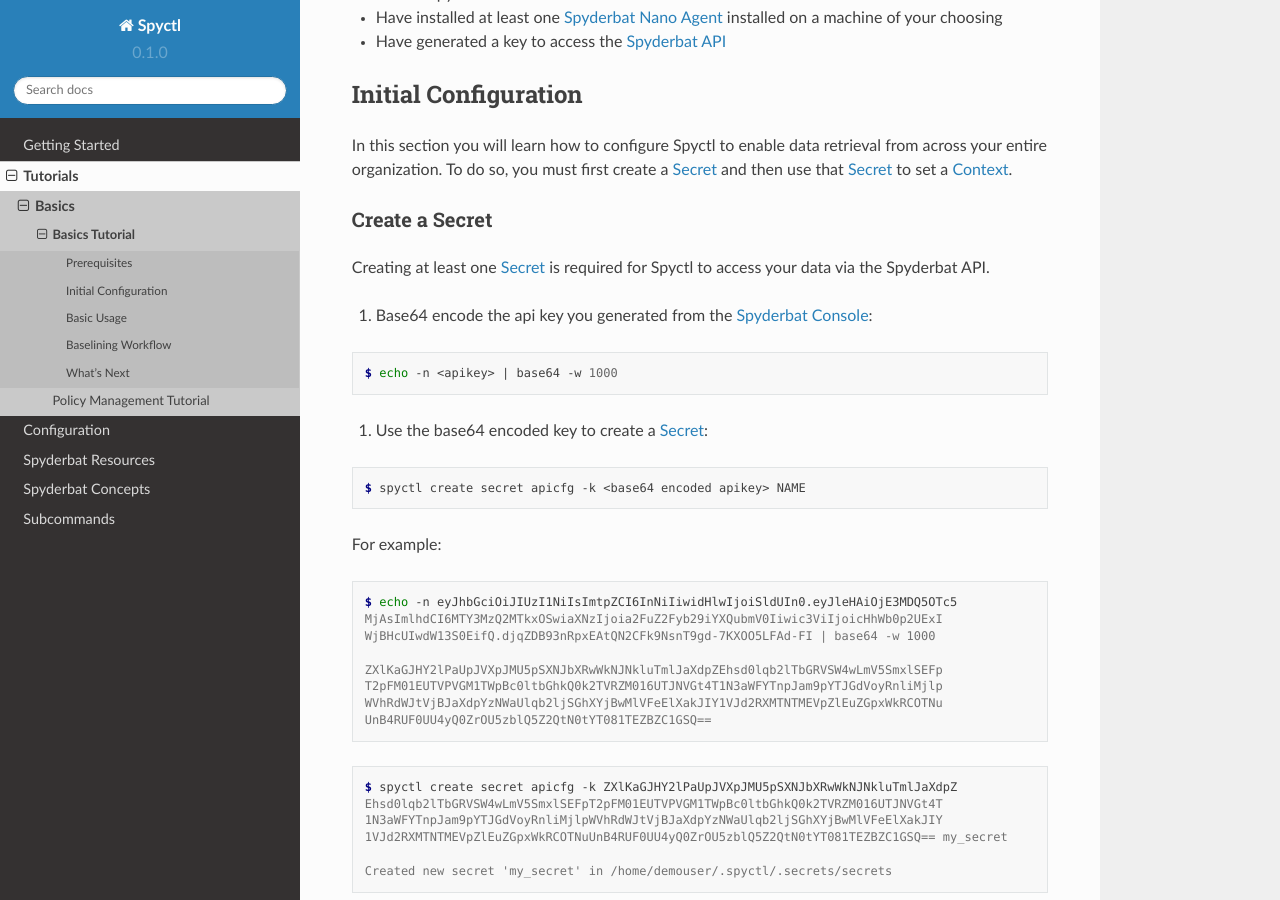
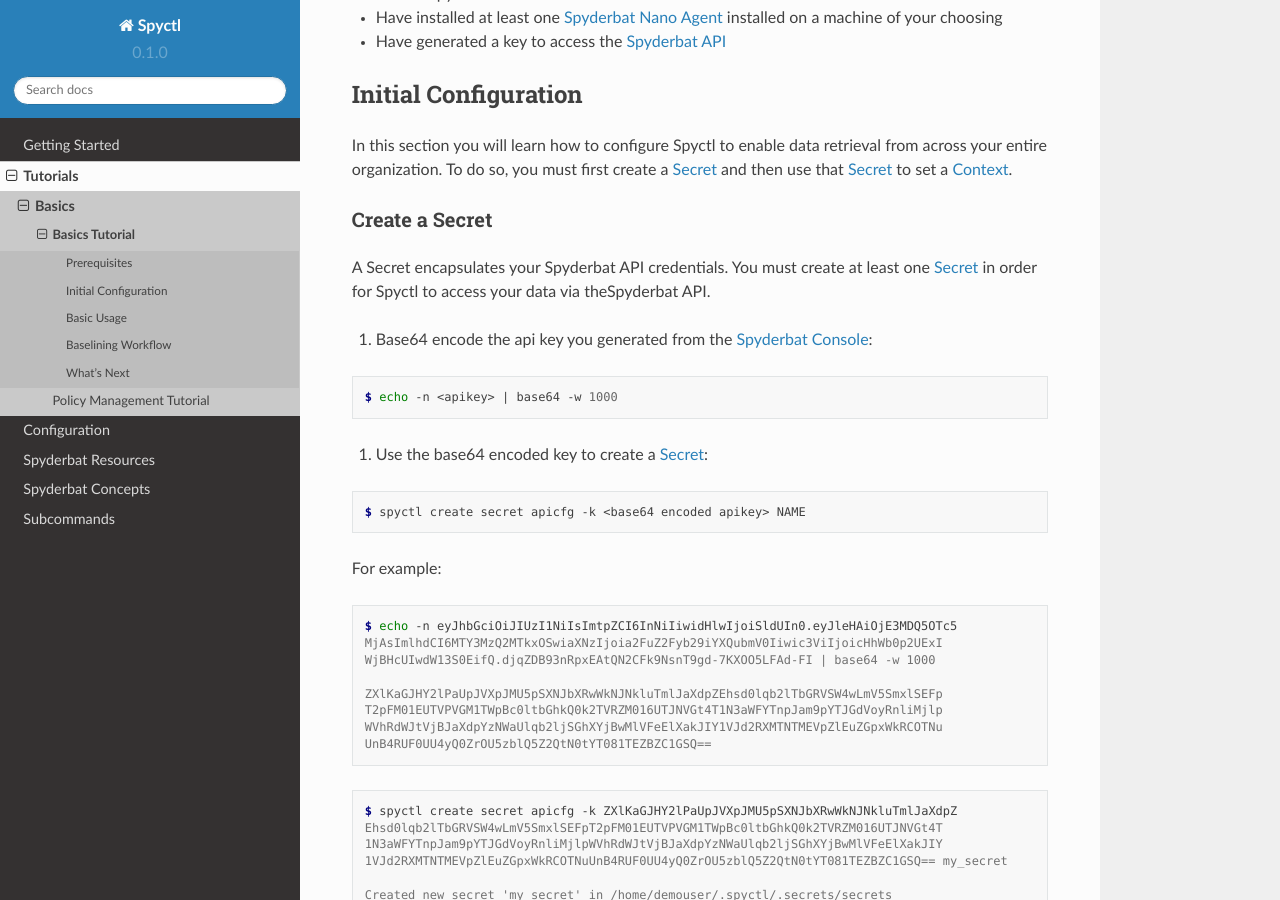
Before and after one commit to spyderbat/spyctl, a Sphinx documentation site: the page built from docs/tutorials/spyctl_basics.rst, in a window 1280 px wide and 900 px high, scrolled down 402 px. Built offline with Sphinx 7.4.7 and the Read the Docs theme 2.0.0, drawn with Linux system fonts in a browser that asks for light colours.

Commit message:
docs bugfixing

```diff
--- a/docs/tutorials/spyctl_basics.rst
+++ b/docs/tutorials/spyctl_basics.rst
@@ -32,8 +32,8 @@
 Create a Secret
 ---------------
 
-Creating at least one |secret| is required for Spyctl to access your data via the
-Spyderbat API.
+A Secret encapsulates your Spyderbat API credentials.  You must create at least one |secret|
+in order for Spyctl to access your data via theSpyderbat API.
 
 #. Base64 encode the api key you generated from the |console|:
 
```
